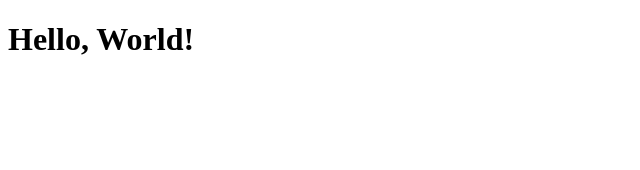
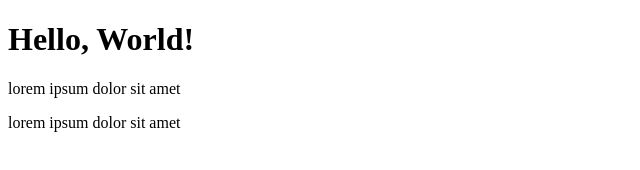
Before and after one commit to priscila27-cloud/mi-primer-repositorio, a plain HTML site: page index.html in a window 1280 px wide. Shown: the whole page, without its empty margins (0-640 px from the left). Drawn offline with Linux system fonts and the light colour scheme.

Commit message:
agregue mas parrafo

```diff
--- a/index.html
+++ b/index.html
@@ -7,5 +7,7 @@
 </head>
 <body>
     <h1>Hello, World!</h1>
+    <p>lorem ipsum dolor sit amet</p>
+    <p>lorem ipsum dolor sit amet</p>
 </body>
 </html>
```
